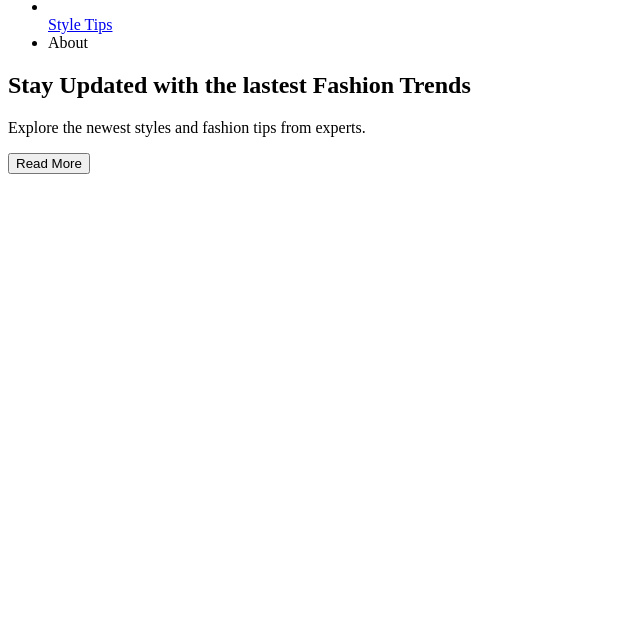
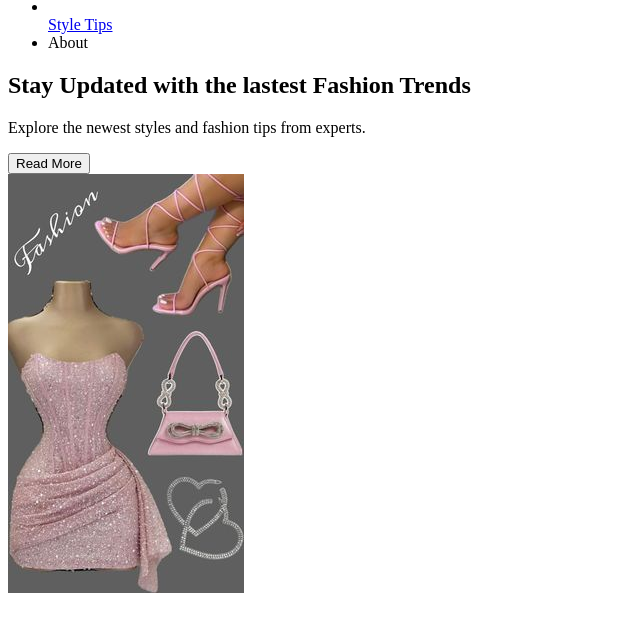
Before and after one commit to Anthonette-E/fashion-site, a plain HTML site: page index.html in a window 1280 px wide. Shown: the part 118-750 px from the top of the page, without its empty margins (0-640 px from the left). Drawn offline with Linux system fonts and the light colour scheme; files that its build step writes are made by us from their sources.

Commit message:
image1 added

```diff
--- a/index.html
+++ b/index.html
@@ -33,5 +33,12 @@
          <button>Read More</button>
      </section>
 
+     <!-- Blog Section -->
+      <section class="blog">
+        <article>
+            <img src="images/fashion1.jpg" alt="Fashion Trend">
+        </article>
+      </section>
+
 </body>
 </html>
```
Also changed, not shown: images/fashion1.jpg (added).
